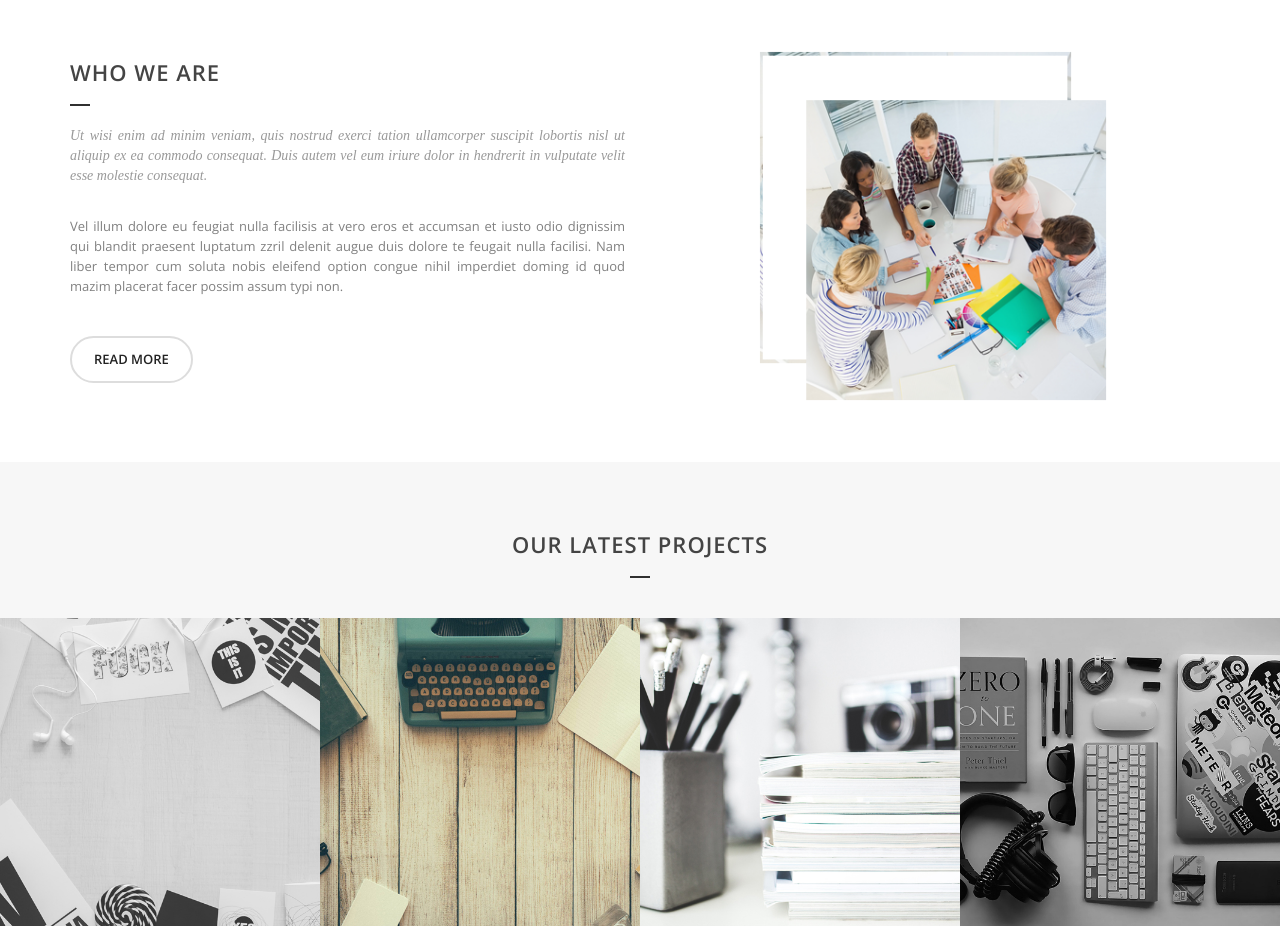
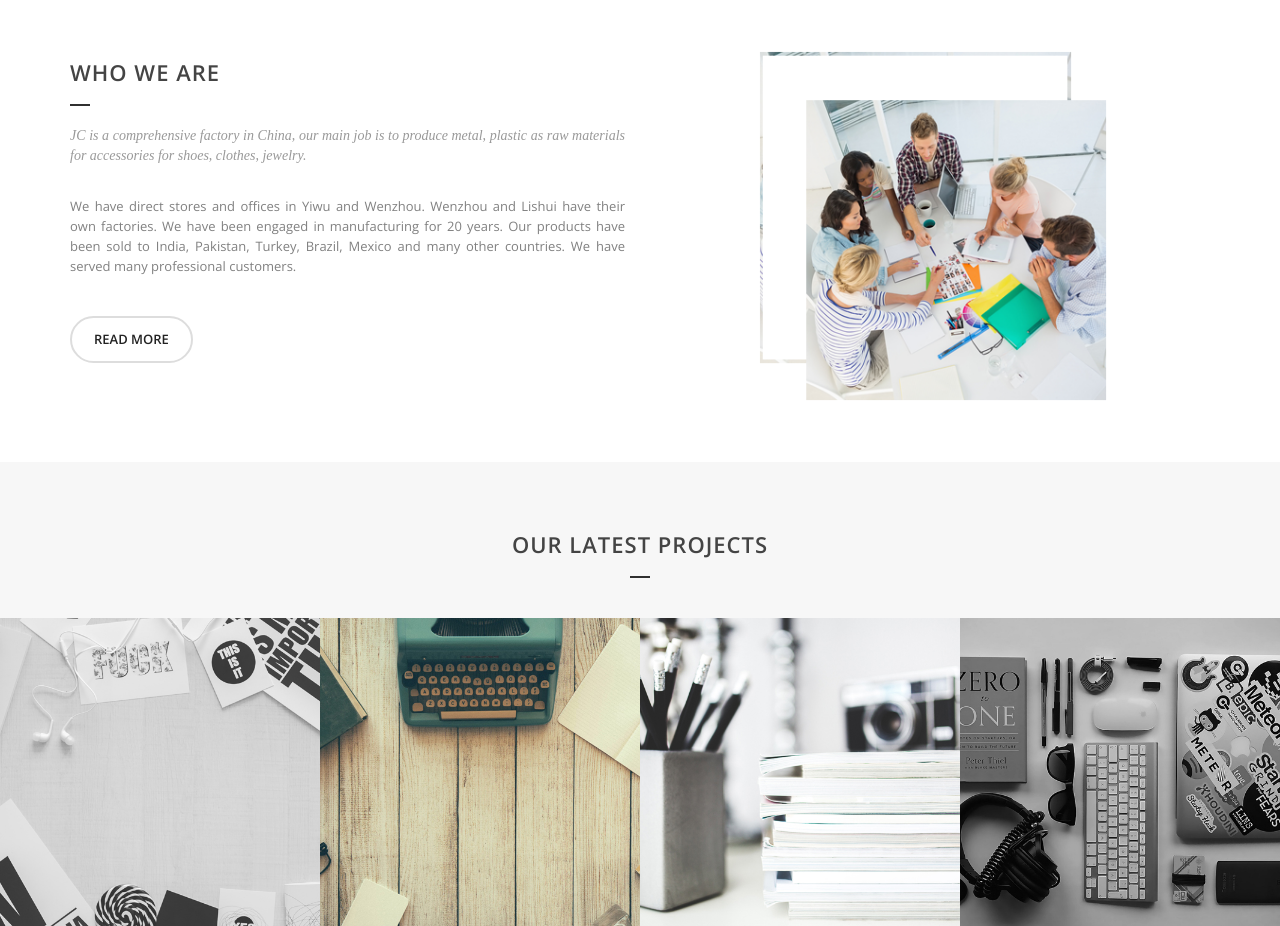
Before and after one commit to marksix/AccessoriesUnion, a plain HTML site: page index.html in a window 1280 px wide. Shown: the part 800-1726 px from the top of the page. Drawn offline with nearby package versions, Linux system fonts and the light colour scheme; a script that the page names is missing.

Commit message:
Update index.html

```diff
--- a/index.html
+++ b/index.html
@@ -156,8 +156,8 @@
 		      <div class="col-lg-6 col-md-6 col-sm-6">
 		        <h2>Who we are</h2>
                 <div class="line"></div>
-				  <p class="subtitle" style="margin-bottom: 30px;"> Ut wisi enim ad minim veniam, quis nostrud exerci tation ullamcorper suscipit lobortis nisl ut aliquip ex ea commodo consequat. Duis autem vel eum iriure dolor in hendrerit in vulputate velit esse molestie consequat.</p>
-				  <p>Vel illum dolore eu feugiat nulla facilisis at vero eros et accumsan et iusto odio dignissim qui blandit praesent luptatum zzril delenit augue duis dolore te feugait nulla facilisi. Nam liber tempor cum soluta nobis eleifend option congue nihil imperdiet doming id quod mazim placerat facer possim assum typi non.</p>
+				  <p class="subtitle" style="margin-bottom: 30px;"> JC is a comprehensive factory in China, our main job is to produce metal, plastic as raw materials for accessories for shoes, clothes, jewelry.</p>
+				  <p>We have direct stores and offices in Yiwu and Wenzhou. Wenzhou and Lishui have their own factories. We have been engaged in manufacturing for 20 years. Our products have been sold to India, Pakistan, Turkey, Brazil, Mexico and many other countries. We have served many professional customers.</p>
 				  <div style="height: 30px; clear: both;"></div>
 				  <a class="btn btn-default" style="color: #fff;" href="about.html">read more</a>
 		      </div>
```
